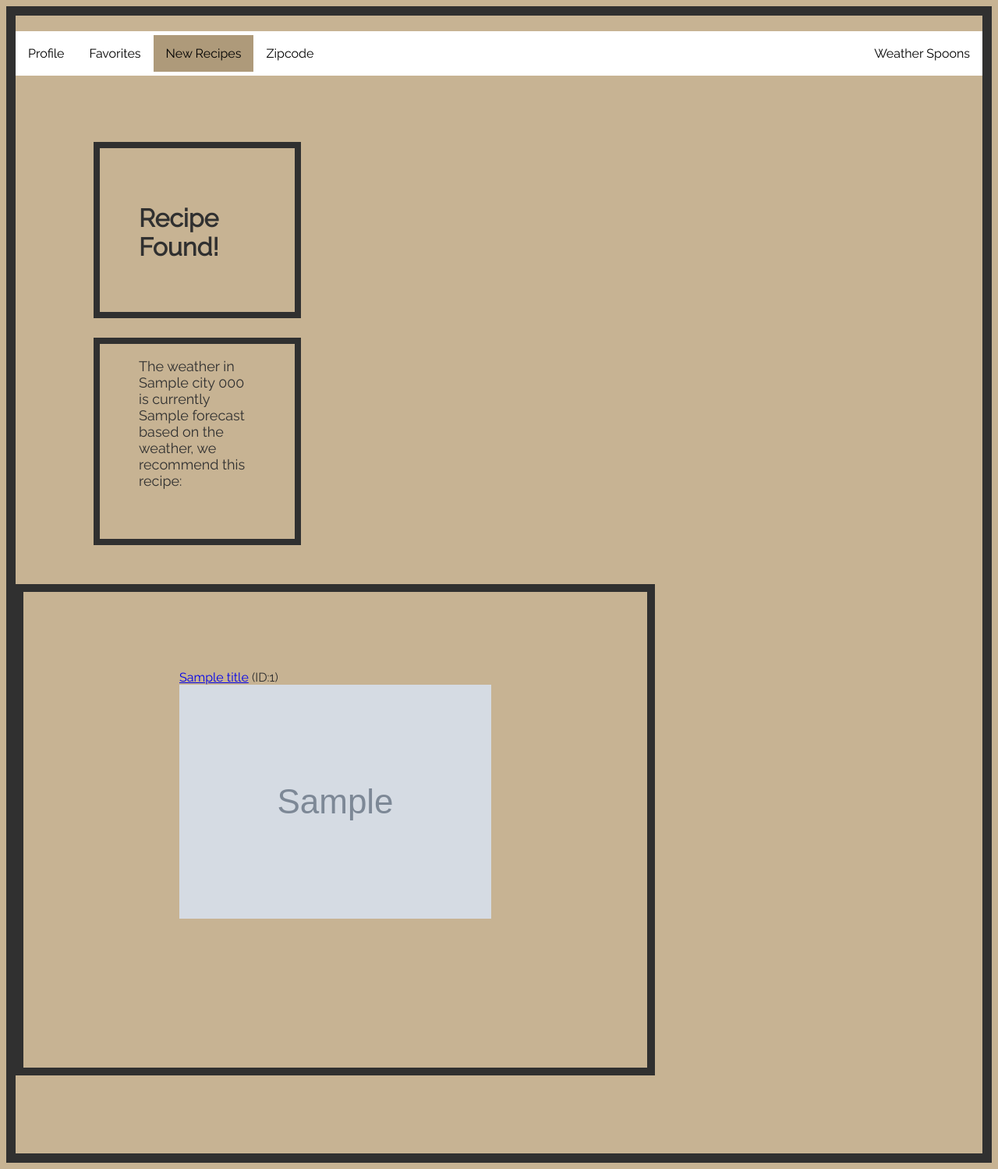
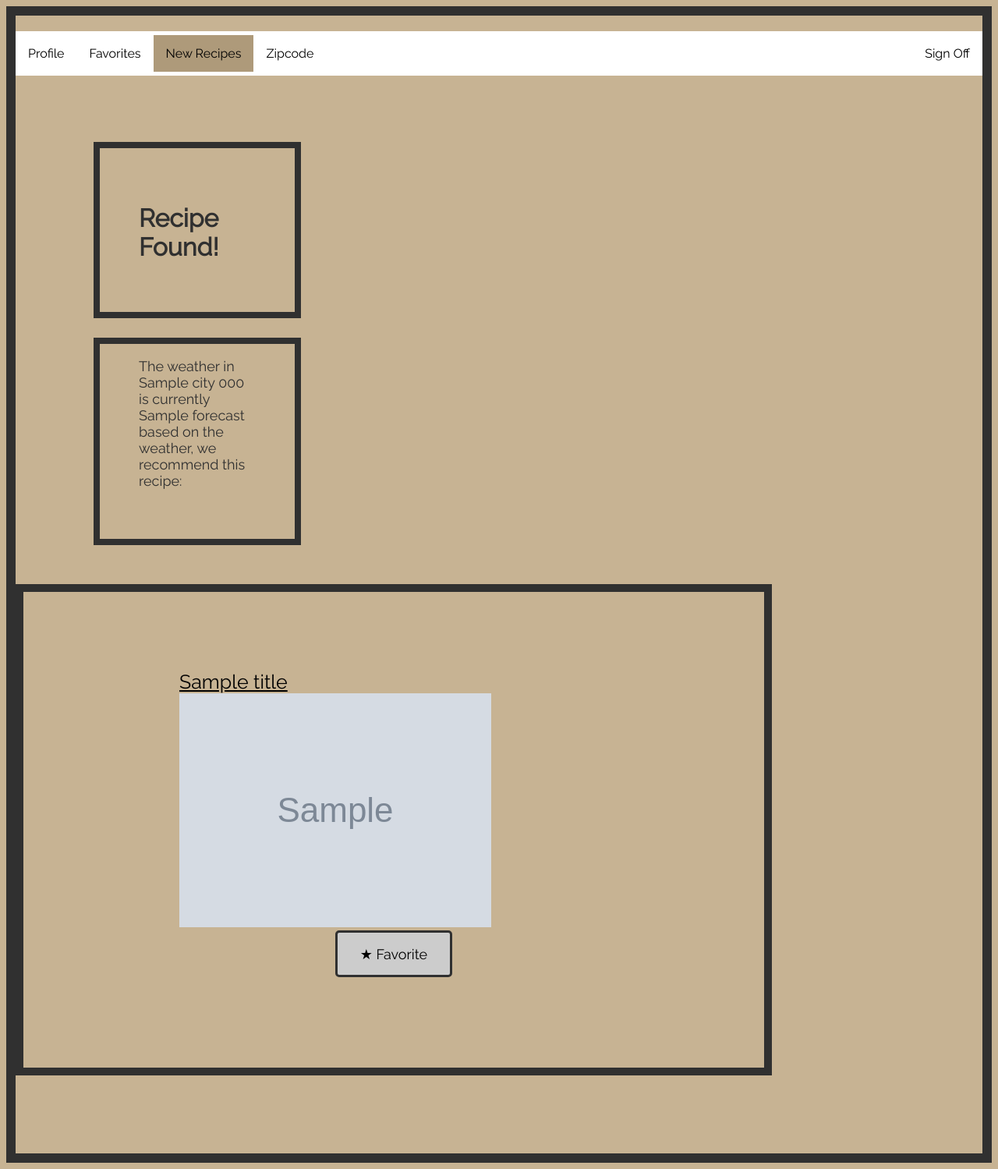
Before and after one commit to RealZetaRiemann/411B31, a Flask app: template templates/home.html in a window 1280 px wide. Shown: the whole page at 78% size. Run offline with Flask 2, Linux system fonts and the light colour scheme; the template is opened without the code that fills it: most values are stand-ins (such as "Sample title", 1, 10 or a date in 2020); grey boxes marked "Sample" are stand-in pictures.

Commit message:
updated css/html

```diff
--- a/app.py
+++ b/app.py
@@ -15,10 +15,10 @@ app.secret_key = secrets.token_bytes(32)
 
 oauth = OAuth(app)
 
-Geoapify_Key = ""
-spoonacular_api_key = ""
-app.config['GITHUB_CLIENT_ID'] = ""
-app.config['GITHUB_CLIENT_SECRET'] = ""
+Geoapify_Key = "fc17f5af7b5d44579ac64c18f3700e2f"
+spoonacular_api_key = "d571d46852be436aa59ea0229e022595"
+app.config['GITHUB_CLIENT_ID'] = "8427d9c0a9294daa443a"
+app.config['GITHUB_CLIENT_SECRET'] = "f582a5bde4e3eedcf2128d91ff1dfb70433da4be"
 
 github = oauth.register (
   name = 'github',
@@ -179,7 +179,8 @@ def profile():
   username = session["username"]
   realname = session["realname"]
   zipcode = session["zipcode"]
-  return render_template('profile.html', username = username, realname = realname, zipcode = zipcode)
+  avatar = session["avatar"]
+  return render_template('profile.html', username = username, realname = realname, zipcode = zipcode, avatar = avatar)
 
 # Get zipcode from new users
 @app.route('/favorites')
@@ -203,11 +204,13 @@ def github_authorize():
 	username = all_user_info['login']
 	id = all_user_info['id']
 	realname = all_user_info['name']
+	avatar = all_user_info['avatar_url']
 
     # save user info during session (easier than using the database every time)
 	session["username"] = username
 	session["id"] = id
 	session["realname"] = realname
+	session["avatar"] = avatar
 
 	conn = sqlite3.connect("database.db")
 	cursor = conn.cursor()
--- a/static/css/recipeFound.css
+++ b/static/css/recipeFound.css
@@ -81,6 +81,8 @@ h1 {
     display: inline-block;
     vertical-align: top;
 
+    width: 750px;
+
 }
 
 
@@ -118,3 +120,31 @@ ul {
   .active {
       background-color: rgb(174, 154, 122);
   }
+
+  .Fav-button {
+    font-family: 'Raleway';
+    background-color: rgb(204, 204, 204);
+    color: black;
+    border: solid;
+    height: 60px;
+    width: 150px;
+    border-color:  rgb(48, 48, 48);
+    border-width: 3px;
+    border-radius: 5px;
+    cursor: pointer;
+    margin-right: 8px;
+    font-size: large;
+    display: block;
+    margin-bottom: 100px;
+    margin-left: 200px;
+}
+
+.Fav-button:hover {
+    background-color:  rgb(48, 48, 48);
+    color:white
+
+}
+
+.Fav-button:active {
+    opacity: 0.5;
+}
--- a/templates/favorites.html
+++ b/templates/favorites.html
@@ -18,7 +18,7 @@
       <li><a class="active" href="/favorites">Favorites</a></li>
       <li><a href="/home">New Recipes</a></li>
       <li><a href="/newuser">Zipcode</a></li>
-      <li style="float:right"><a>Weather Spoons</a></li>
+      <li style="float:right"><a href="/index">Sign Off</a></li>
   </ul>
 
   <!-- NAV BAR INFO END -->
@@ -33,7 +33,8 @@
 </div>
 
 <div class="results-box">
-
+  <a href="" target="_blank" style="font-size: 25px; color:black;"> {{title}} </a>
+  <br><img src="{{image}}" alt="recipe preview">
 </div>
 
 </body>
--- a/templates/home.html
+++ b/templates/home.html
@@ -18,7 +18,7 @@
     <li><a href="/favorites">Favorites</a></li>
     <li><a class="active" href="/home">New Recipes</a></li>
     <li><a href="/newuser">Zipcode</a></li>
-    <li style="float:right"><a>Weather Spoons</a></li>
+    <li style="float:right"><a href="/index">Sign Off</a></li>
 </ul>
 
 
@@ -40,19 +40,12 @@
 
 </div>
 
-
-
 <div class="results-box">
-  <a href={{sourceUrl}} target="_blank">{{title}}</a> (ID:{{recipe_id}})
+  <a href={{sourceUrl}} target="_blank" style="font-size: 25px; color:black;">{{title}}</a>
   <br><img src="{{image}}" alt="recipe preview">
+  <button href=""class="Fav-button"> &#9733; Favorite </button>
+  </div>
 </div>
-
-
-
-
-
-
-
 
 </body>
 
--- a/templates/index.html
+++ b/templates/index.html
@@ -24,8 +24,9 @@
       <div>
         <a href="{{ url_for('github_login') }}">
           <img src="{{ url_for('static', filename='/images/github-logo.png') }}"
-          width="41px" height="42px" alt="Github logo">
+          width="41px" height="42px" alt="Github logo" style="float:left;">
         </a>
+        <p style="width: 300px; margin-left: 50px; padding-top:10px;">Sign in with Github</p>
       </div>
     </div>
   </div>
--- a/templates/profile.html
+++ b/templates/profile.html
@@ -17,7 +17,7 @@
     <li><a href="/favorites">Favorites</a></li>
     <li><a href="/home">New Recipes</a></li>
     <li><a href="/newuser">Zipcode</a></li>
-    <li style="float:right"><a>Weather Spoons</a></li>
+    <li style="float:right"><a href="/index">Sign Off</a></li>
 </ul>
 
 
@@ -26,7 +26,7 @@
 
 
   <div class="container">
-      <img class="image" src="{{ url_for('static', filename='/images/profileImage.jpeg') }}">
+      <img class="image" src="{{ avatar }}">
   </div>
 
 
```
Also changed, not shown: static/css/signOnGitHub.css (+5 -12 lines).
